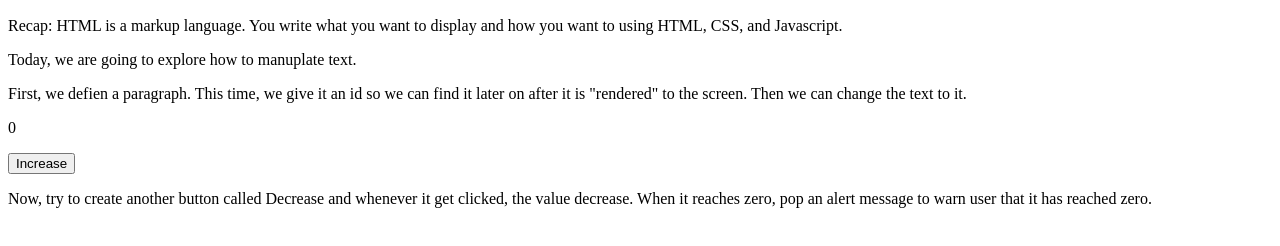
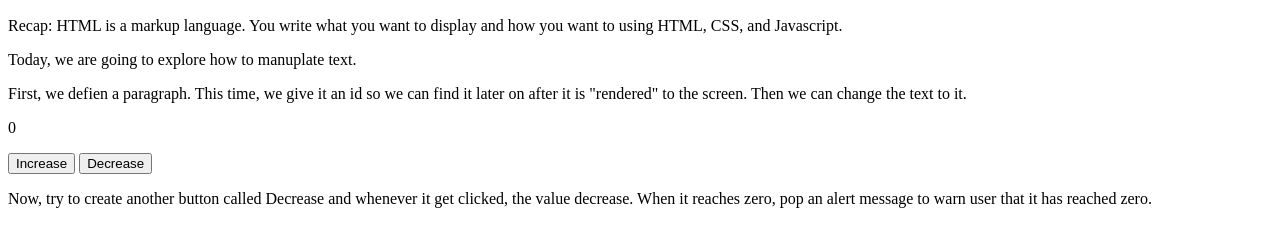
Before and after one commit to tailaizhao/js, a plain HTML site: page clock.html in a window 1280 px wide. Shown: the part 110-356 px from the top of the page. Drawn offline with Linux system fonts and the light colour scheme.

Commit message:
updated counter

```diff
--- a/clock.html
+++ b/clock.html
@@ -9,22 +9,34 @@
     <p>Recap: HTML is a markup language. You write what you want to display and how you want to using HTML, CSS, and Javascript.</p>
     <p>Today, we are going to explore how to manuplate text.</p>
     <p>First, we defien a paragraph. This time, we give it an id so we can find it later on after it is "rendered" to the screen. Then we can change the text to it.</p>
+
+
+
+
+
+
+
     <p id="counter">0</p>
     <button onclick="increaseCounter()">Increase</button>
+    <button onclick="decreaseCounter()">Decrease</button>
     <script>
         var counter = 0;
         function increaseCounter() {
+            counter = counter + 1;
             var element = document.getElementById("counter");
-            counter = counter + 1;
             element.textContent = counter;
         }
-    <button onclick="decreaseCounter()">Decrease</button>
         function decreaseCounter() {
-            if (counter.value = 0) {
+            if (counter == 0) {
                 alert('This value is already zero.');
             }
             else {
                 counter = counter - 1;
+                var element = document.getElementById("counter");
+                element.textContent = counter;
+                if (counter == 0) {
+                    setTimeout(function() { alert('This value is now zero.'); }, 1);
+                }
             }
         }
     </script>
```
